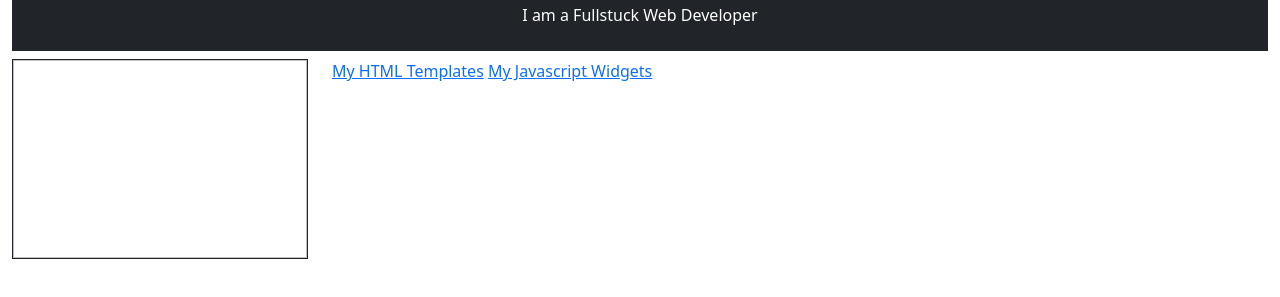
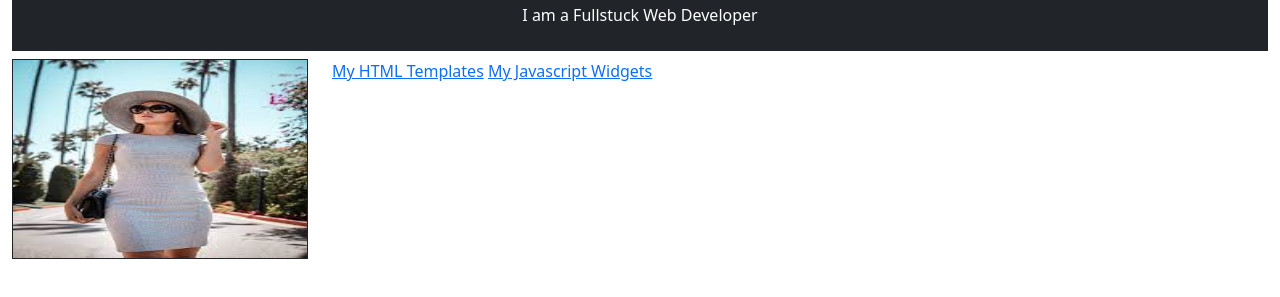
Before and after one commit to ResumeProtfolio/My-Portfolio, a website: page index.html in a window 1280 px wide. Shown: the part 61-358 px from the top of the page. Drawn offline with nearby package versions, Linux system fonts and the light colour scheme.

Commit message:
second release-image updated

```diff
--- a/index.html
+++ b/index.html
@@ -14,7 +14,7 @@
         <p class="text-center">I am a Fullstuck Web Developer</p></div>
     <div class="row mt-2">
         <div class="col-3">
-            <img width="100%" height="200" border="1">
+            <img src="images/women fashion.jpg" width="100%" height="200" border="1">
         </div>
         <div class="col-7">
             <a href="public/template.html">My HTML Templates</a>
```
Also changed, not shown: images/women fashion.jpg (added).
